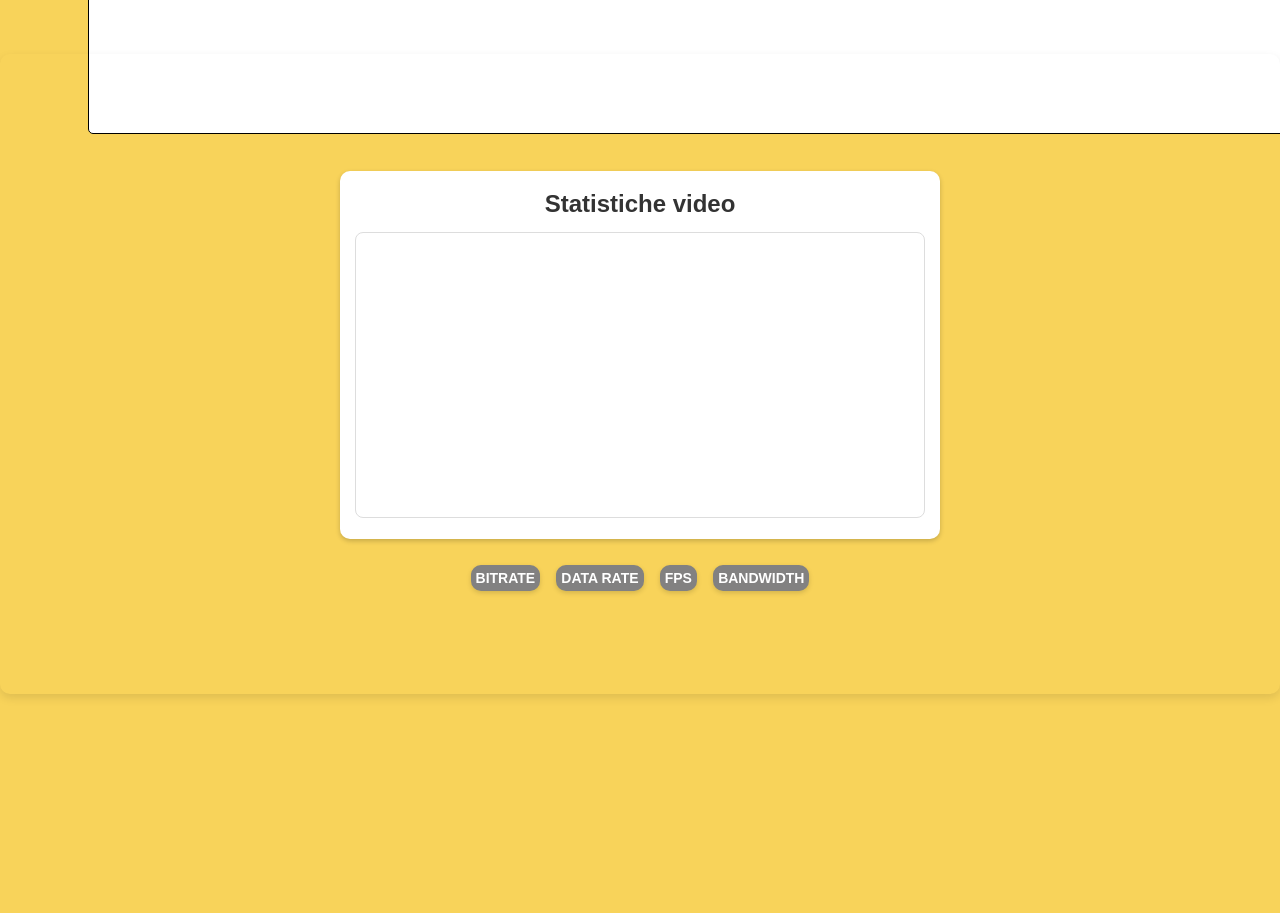
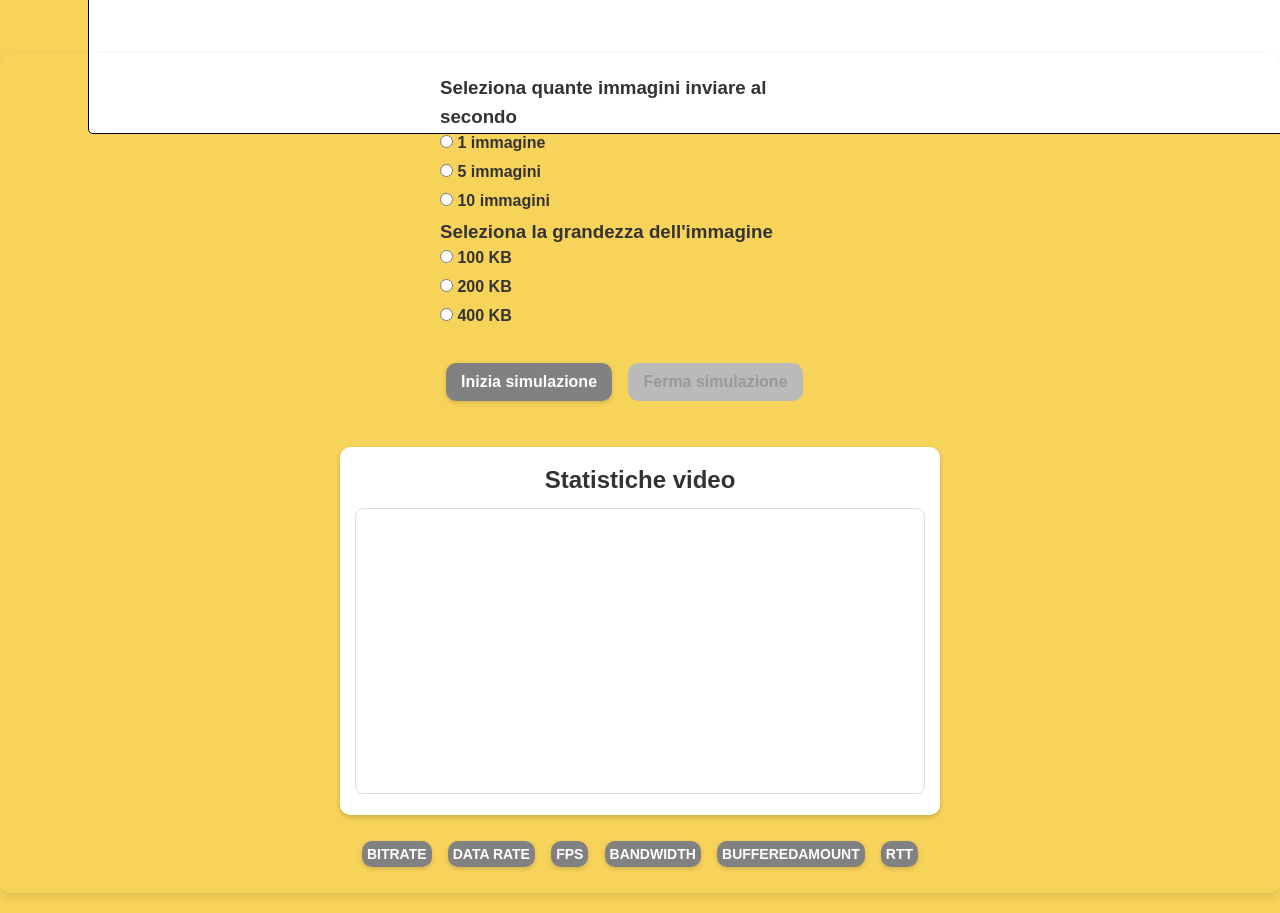
Before and after one commit to StefanoCollina/web_RTCapp, a website with bundled scripts: page frontend/index.html in a window 1280 px wide. Shown: the part 1460-2373 px from the top of the page. Before the commit the page ends 2174 px from the top, so only its background shows below. Built offline with nearby package versions, Linux system fonts and the light colour scheme.

Commit message:
Update index.html

```diff
--- a/frontend/index.html
+++ b/frontend/index.html
@@ -180,7 +180,60 @@
       </div>
     </div>
 
+
+
+
    <div id="all-stats-container" class="dis">
+
+    <div id="test-container" style="font-family: sans-serif; max-width: 400px;">
+
+        <h3>Seleziona quante immagini inviare al secondo</h3>
+        <div class="freq-buttons">
+            <label class="radio-option">
+                <input type="radio" name="freq" value="1">
+                1 immagine
+            </label>
+
+            <label class="radio-option">
+                <input type="radio" name="freq" value="5">
+                5 immagini
+            </label>
+
+            <label class="radio-option">
+                <input type="radio" name="freq" value="10">
+                10 immagini
+            </label>
+        </div>
+
+        <h3>Seleziona la grandezza dell'immagine</h3>
+        <div class="option-buttons">
+            <label class="radio-option">
+                <input type="radio" name="size" value="100">
+                100 KB
+            </label>
+
+            <label class="radio-option">
+                <input type="radio" name="size" value="200">
+                200 KB
+            </label>
+
+            <label class="radio-option">
+                <input type="radio" name="size" value="400">
+                400 KB
+            </label>
+        </div>
+
+        <br>
+
+        <button id="start-simulation" style="padding: 10px 15px; font-size: 16px; font-weight: bold;">
+            Inizia simulazione
+        </button>
+        <button id="end-simulation" style="padding: 10px 15px; font-size: 16px; font-weight: bold;" disabled>
+            Ferma simulazione
+        </button>
+    </div>
+
+
     <div id="stats-container">
       <h3 id="title-graph">Statistiche video</h3>
       <canvas id="bitrateChart" width="1200" height="600"></canvas>
@@ -191,6 +244,8 @@
       <button class="graph" data-stat="datarate">DATA RATE</button>
       <button class="graph" data-stat="fps">FPS</button>
       <button class="graph" data-stat="bandwidth">BANDWIDTH</button>
+      <button class="graph" data-stat="bufferedamount">BUFFEREDAMOUNT</button>
+      <button class="graph" data-stat="rtt">RTT</button>
     </div>
   </div>
 
```
